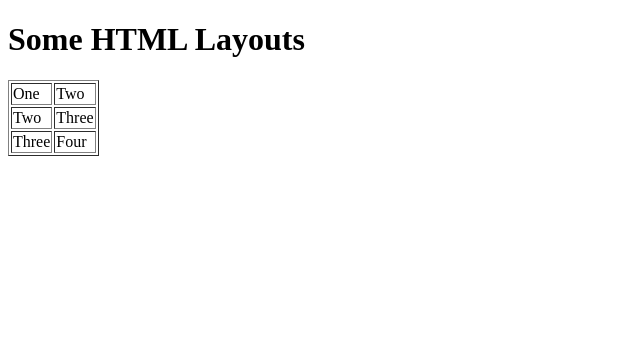
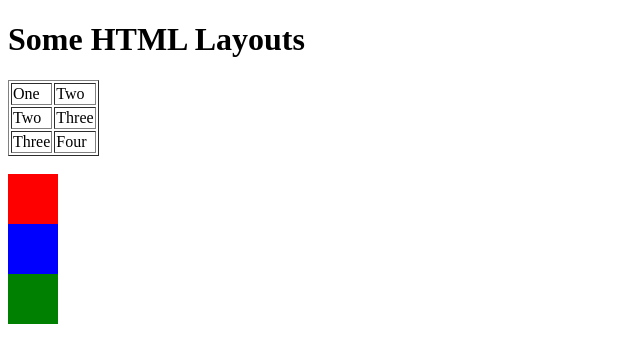
Before and after one commit to dandabs/KainosVWEX21, a plain HTML site: page layouts.html in a window 1280 px wide. Shown: the whole page, without its empty margins (0-640 px from the left). Drawn offline with Linux system fonts and the light colour scheme.

Commit message:
More divs

```diff
--- a/layouts.html
+++ b/layouts.html
@@ -22,7 +22,11 @@
                 <td>Three</td>
                 <td>Four</td>
             </tr>
-        </table>
+        </table><br>
+
+        <div style="width:50px; height:50px; background-color:red"></div>
+        <div style="width:50px; height:50px; background-color:blue"></div>
+        <div style="width:50px; height:50px; background-color:green"></div>
 
     </body>
 </html>
```
